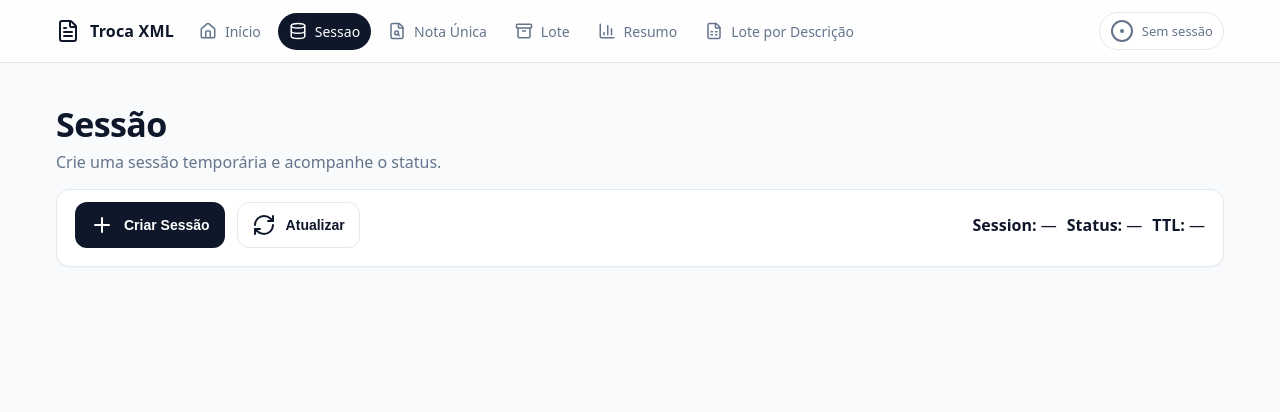
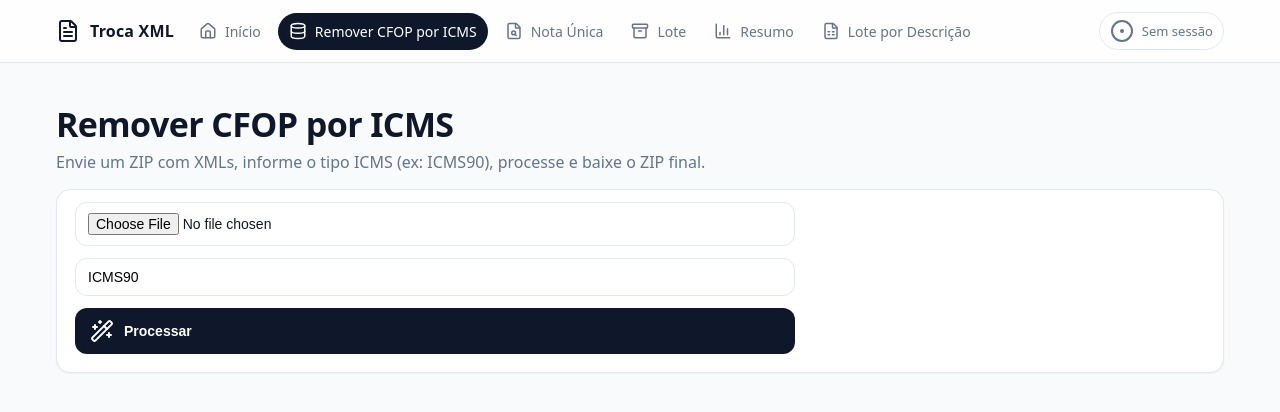
Before and after one commit to wriellgamaoliveira-pixel/troca-xml-web, a Flask app: page /sessao in a window 1280 px wide. Shown: the top 412 px of the page. Run offline with Flask 3, Linux system fonts and the light colour scheme.

Commit message:
Add Remover CFOP por ICMS flow in Sessão with async ZIP processing

```diff
--- a/app.py
+++ b/app.py
@@ -542,6 +542,178 @@ def index():
 @app.route("/sessao")
 def sessao_page():
     return render_template("sessao.html")
+
+
+def _set_sessao_status(sid, **kw):
+    st = r_get_json(f"sessao:status:{sid}") or {"session_id": sid}
+    st.update(kw)
+    r_setex(f"sessao:status:{sid}", SUMMARY_TTL, st)
+
+
+def _process_remove_cfop_icms_async(sid: str, in_zip_path: str, icms_tipo: str):
+    out_zip_path = os.path.join(UPLOADS_DIR, f"remover_cfop_icms_{sid}.zip")
+    total_xml = 0
+    processados = 0
+    changed_files = 0
+    total_changes = 0
+    errors = 0
+    icms_tipo = (icms_tipo or "ICMS90").strip().upper()
+
+    try:
+        _set_sessao_status(sid, status="running", done=False, processados=0, total=0, percentual=0)
+
+        with zipfile.ZipFile(in_zip_path, "r") as zin:
+            total_xml = sum(1 for i in zin.infolist() if (not i.is_dir()) and i.filename.lower().endswith(".xml"))
+
+        _set_sessao_status(sid, total=total_xml, percentual=0)
+
+        with zipfile.ZipFile(in_zip_path, "r") as zin, zipfile.ZipFile(out_zip_path, "w", compression=zipfile.ZIP_DEFLATED) as zout:
+            for info in zin.infolist():
+                name = info.filename
+                if info.is_dir():
+                    continue
+
+                if not name.lower().endswith(".xml"):
+                    try:
+                        with zin.open(info, "r") as src:
+                            zout.writestr(name, src.read())
+                    except Exception:
+                        errors += 1
+                    continue
+
+                file_changes = 0
+                try:
+                    root = etree.fromstring(zin.read(name))
+                    ns_uri = root.tag.split("}")[0].strip("{") if "}" in root.tag else ""
+                    ns = {"nfe": ns_uri} if ns_uri else {}
+
+                    dets = root.findall('.//nfe:det', ns) if ns else root.findall('.//det')
+                    for det in dets:
+                        prod = det.find('nfe:prod', ns) if ns else det.find('prod')
+                        imposto = det.find('nfe:imposto', ns) if ns else det.find('imposto')
+                        if prod is None or imposto is None:
+                            continue
+
+                        icms_detectado = None
+                        for child in imposto:
+                            if not isinstance(child.tag, str):
+                                continue
+                            tag_name = child.tag.split('}')[-1]
+                            if tag_name.startswith('ICMS'):
+                                icms_detectado = tag_name.upper()
+                                break
+
+                        if icms_detectado == icms_tipo:
+                            cfop = prod.find('nfe:CFOP', ns) if ns else prod.find('CFOP')
+                            if cfop is not None:
+                                prod.remove(cfop)
+                                file_changes += 1
+
+                    if file_changes > 0:
+                        changed_files += 1
+                        total_changes += file_changes
+
+                    zout.writestr(name, etree.tostring(root, encoding='utf-8', xml_declaration=True))
+                except Exception:
+                    errors += 1
+
+                processados += 1
+                percentual = int((processados / max(total_xml, 1)) * 100)
+                if processados % 50 == 0 or processados == total_xml:
+                    _set_sessao_status(sid, status="running", done=False, processados=processados, total=total_xml, percentual=percentual)
+
+        r_setex(
+            f"sessao:lote:{sid}",
+            SUMMARY_TTL,
+            {
+                "output_path": out_zip_path,
+                "total_xml": total_xml,
+                "changed_files": changed_files,
+                "total_changes": total_changes,
+                "errors": errors,
+                "icms_tipo": icms_tipo,
+            },
+        )
+
+        _set_sessao_status(
+            sid,
+            status="done",
+            done=True,
+            processados=processados,
+            total=total_xml,
+            percentual=100,
+            changed_files=changed_files,
+            total_changes=total_changes,
+            errors=errors,
+            icms_tipo=icms_tipo,
+        )
+    except Exception as e:
+        _set_sessao_status(
+            sid,
+            status="error",
+            done=True,
+            processados=processados,
+            total=total_xml,
+            percentual=int((processados / max(total_xml, 1)) * 100) if total_xml else 0,
+            errors=errors + 1,
+            error=str(e),
+            icms_tipo=icms_tipo,
+        )
+    finally:
+        try:
+            if os.path.exists(in_zip_path):
+                os.remove(in_zip_path)
+        except Exception:
+            pass
+
+
+@app.route('/api/sessao/processar', methods=['POST'])
+def api_sessao_processar():
+    try:
+        if 'zip_xmls' not in request.files:
+            return jsonify({'success': False, 'error': 'Envie o ZIP no campo zip_xmls'}), 400
+        zf = request.files['zip_xmls']
+        if not zf.filename.lower().endswith('.zip'):
+            return jsonify({'success': False, 'error': 'Envie um arquivo .zip'}), 400
+
+        icms_tipo = (request.form.get('icms_tipo', 'ICMS90') or 'ICMS90').strip().upper()
+        if not icms_tipo.startswith('ICMS'):
+            return jsonify({'success': False, 'error': 'Tipo ICMS inválido. Exemplo: ICMS90'}), 400
+
+        sid = str(uuid.uuid4())
+        in_zip_path = os.path.join(UPLOADS_DIR, f'remover_cfop_icms_in_{sid}.zip')
+        zf.save(in_zip_path)
+
+        session['sessao_session_id'] = sid
+        _set_sessao_status(sid, status='queued', done=False, processados=0, total=0, percentual=0, icms_tipo=icms_tipo)
+
+        th = threading.Thread(target=_process_remove_cfop_icms_async, args=(sid, in_zip_path, icms_tipo), daemon=True)
+        th.start()
+
+        return jsonify({'success': True, 'session_id': sid, 'status': 'iniciado'})
+    except Exception as e:
+        return jsonify({'success': False, 'error': str(e)}), 500
+
+
+@app.route('/api/sessao/status/<sid>')
+def api_sessao_status(sid):
+    st = r_get_json(f"sessao:status:{sid}")
+    if not st:
+        return jsonify({'success': True, 'status': 'nao_encontrado', 'done': True, 'processados': 0, 'total': 0, 'percentual': 0})
+    return jsonify({'success': True, **st})
+
+
+@app.route('/api/sessao/baixar/<sid>')
+def api_sessao_baixar(sid):
+    data = r_get_json(f"sessao:lote:{sid}")
+    if not data:
+        return jsonify({'success': False, 'error': 'Sessão não encontrada'}), 404
+
+    out_path = data.get('output_path')
+    if not out_path or not os.path.exists(out_path):
+        return jsonify({'success': False, 'error': 'Arquivo processado não encontrado'}), 404
+
+    return send_file(out_path, as_attachment=True, download_name=f"remover_cfop_icms_{sid}.zip", mimetype='application/zip')
 
 @app.route("/nota")
 def nota_page():
--- a/templates/base.html
+++ b/templates/base.html
@@ -17,7 +17,7 @@
         </a>
         <div class="nav-links">
           <a class="nav-link {% if request.path=='/' %}active{% endif %}" href="{{ url_for('index') }}"><i data-lucide="home" class="nav-icon"></i> Início</a>
-          <a class="nav-link {% if request.path.startswith('/sessao') %}active{% endif %}" href="{{ url_for('sessao_page') }}"><i data-lucide="database" class="nav-icon"></i> Sessao</a>
+          <a class="nav-link {% if request.path.startswith('/sessao') %}active{% endif %}" href="{{ url_for('sessao_page') }}"><i data-lucide="database" class="nav-icon"></i> Remover CFOP por ICMS</a>
           <a class="nav-link {% if request.path.startswith('/nota') %}active{% endif %}" href="{{ url_for('nota_page') }}"><i data-lucide="file-search" class="nav-icon"></i> Nota Única</a>
           <a class="nav-link {% if request.path.startswith('/lote') %}active{% endif %}" href="{{ url_for('lote_page') }}"><i data-lucide="archive" class="nav-icon"></i> Lote</a>
           <a class="nav-link {% if request.path.startswith('/resumo') %}active{% endif %}" href="{{ url_for('resumo_page') }}"><i data-lucide="bar-chart-3" class="nav-icon"></i> Resumo</a>
--- a/templates/sessao.html
+++ b/templates/sessao.html
@@ -1,54 +1,106 @@
 {% extends "base.html" %}
-{% block title %}Sessão - Troca XML{% endblock %}
+{% block title %}Remover CFOP por ICMS - Troca XML{% endblock %}
 
 {% block content %}
-<h1 class="page-title">Sessão</h1>
-<p class="page-subtitle">Crie uma sessão temporária e acompanhe o status.</p>
+<h1 class="page-title">Remover CFOP por ICMS</h1>
+<p class="page-subtitle">Envie um ZIP com XMLs, informe o tipo ICMS (ex: ICMS90), processe e baixe o ZIP final.</p>
 
 <div class="card">
   <div class="card-content">
-    <div class="controls">
-      <div class="controls-left">
-        <button class="btn" id="btnCriar"><i data-lucide="plus"></i> Criar Sessão</button>
-        <button class="btn btn-outline" id="btnStatus"><i data-lucide="refresh-cw"></i> Atualizar</button>
+    <form id="sessaoForm" style="display:grid;gap:12px;max-width:720px;">
+      <input class="input" type="file" id="zipSessao" name="zip_xmls" accept=".zip" required>
+      <input class="input" type="text" id="icmsTipo" value="ICMS90" placeholder="Tipo ICMS (ex: ICMS90)" required>
+      <button class="btn" type="submit" id="btnProcessar"><i data-lucide="wand-2"></i> Processar</button>
+    </form>
+
+    <div id="sessaoProgress" class="note" style="display:none; margin-top:12px;">
+      <div style="display:flex;justify-content:space-between;align-items:center;gap:8px;flex-wrap:wrap;">
+        <b>Processando lote...</b>
+        <span id="sessaoPct" style="font-weight:700;">0%</span>
       </div>
-      <div class="controls-right">
-        <span class="pill"><b>Session:</b>&nbsp;<span id="sid">—</span></span>
-        <span class="pill"><b>Status:</b>&nbsp;<span id="st">—</span></span>
-        <span class="pill"><b>TTL:</b>&nbsp;<span id="ttl">—</span></span>
-      </div>
+      <div class="progress-bar" style="margin-top:8px;"><div id="sessaoBar" class="progress-fill" style="width:0%;"></div></div>
+      <div id="sessaoInfo" style="margin-top:8px;color:var(--muted);font-size:13px;">Iniciando...</div>
+    </div>
+
+    <div id="sessaoOut" class="note" style="display:none; margin-top:12px;">
+      <div id="sessaoResumo" style="margin-bottom:8px;"></div>
+      <a class="btn btn-outline" id="btnDownload" href="#"><i data-lucide="download"></i> Baixar ZIP</a>
     </div>
   </div>
 </div>
-
 {% endblock %}
 
 {% block extra_js %}
 <script>
-  const sidEl = document.getElementById('sid');
-  const stEl = document.getElementById('st');
-  const ttlEl = document.getElementById('ttl');
+  const form = document.getElementById('sessaoForm');
+  const progress = document.getElementById('sessaoProgress');
+  const pctEl = document.getElementById('sessaoPct');
+  const barEl = document.getElementById('sessaoBar');
+  const infoEl = document.getElementById('sessaoInfo');
+  const out = document.getElementById('sessaoOut');
+  const resumo = document.getElementById('sessaoResumo');
+  const btnDownload = document.getElementById('btnDownload');
+  const btnProcessar = document.getElementById('btnProcessar');
 
-  async function refreshStatus(){
-    const sid = sidEl.textContent.trim();
-    if(!sid || sid==='—') return;
-    const r = await fetch(`/api/sessao/status?session_id=${encodeURIComponent(sid)}`);
-    const j = await r.json();
-    if(j.success){
-      stEl.textContent = j.status;
-      ttlEl.textContent = `${j.ttl_restante}s`;
+  function updateProgress(percentual, processados, total, status){
+    const p = Math.max(0, Math.min(100, Number(percentual || 0)));
+    pctEl.textContent = `${p}%`;
+    barEl.style.width = `${p}%`;
+    infoEl.textContent = `Status: ${status || 'running'} | Processados: ${processados || 0}/${total || 0}`;
+  }
+
+  async function pollStatus(sessionId){
+    while(true){
+      const r = await fetch(`/api/sessao/status/${sessionId}`, {cache: 'no-store'});
+      const j = await r.json();
+      if(!j.success) throw new Error(j.error || 'Falha ao consultar status');
+
+      updateProgress(j.percentual, j.processados, j.total, j.status);
+
+      if(j.status === 'error') throw new Error(j.error || 'Erro no processamento');
+      if(j.done){
+        btnDownload.href = `/api/sessao/baixar/${sessionId}`;
+        resumo.textContent = `Tipo ICMS: ${j.icms_tipo || '-'} | XMLs: ${j.total || 0} | Arquivos alterados: ${j.changed_files || 0} | Alterações: ${j.total_changes || 0} | Erros: ${j.errors || 0}`;
+        out.style.display = 'block';
+        break;
+      }
+
+      await new Promise(res=>setTimeout(res, 2000));
     }
   }
 
-  document.getElementById('btnCriar').addEventListener('click', async ()=>{
-    const r = await fetch('/api/sessao/criar', {method:'POST'});
-    const j = await r.json();
-    if(!j.success){ alert(j.error || 'Erro'); return; }
-    sidEl.textContent = j.session_id;
-    stEl.textContent = 'ativa';
-    ttlEl.textContent = `${j.ttl}s`;
+  form.addEventListener('submit', async (e)=>{
+    e.preventDefault();
+
+    const f = document.getElementById('zipSessao').files[0];
+    if(!f) return alert('Selecione um ZIP.');
+
+    const icmsTipo = (document.getElementById('icmsTipo').value || '').trim();
+    if(!icmsTipo) return alert('Informe um tipo ICMS.');
+
+    out.style.display = 'none';
+    progress.style.display = 'block';
+    updateProgress(0, 0, 0, 'iniciando');
+    btnProcessar.disabled = true;
+
+    const fd = new FormData();
+    fd.append('zip_xmls', f);
+    fd.append('icms_tipo', icmsTipo);
+
+    try{
+      const r = await fetch('/api/sessao/processar', {method:'POST', body: fd});
+      const j = await r.json().catch(()=>({}));
+      if(!r.ok || !j.success){
+        return alert(j.error || 'Erro ao iniciar processamento');
+      }
+
+      await pollStatus(j.session_id);
+      window.scrollTo({ top: document.body.scrollHeight, behavior: 'smooth' });
+    }catch(err){
+      alert(err.message || 'Erro ao processar lote');
+    }finally{
+      btnProcessar.disabled = false;
+    }
   });
-
-  document.getElementById('btnStatus').addEventListener('click', refreshStatus);
 </script>
 {% endblock %}
```
